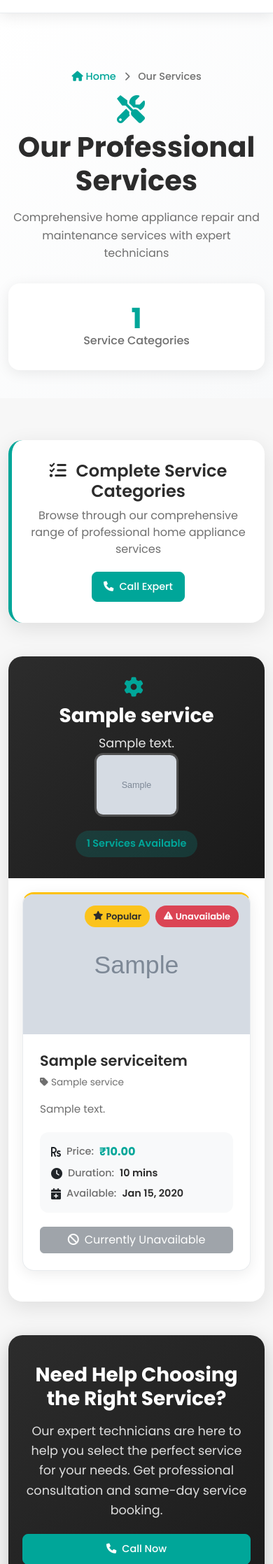
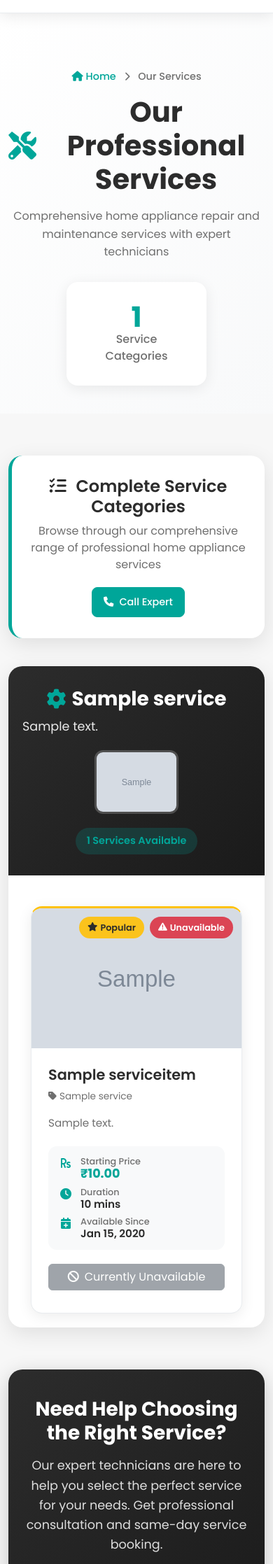
Before and after one commit to kishorekhn/Fixnow_Phase_2, a Django app: page /services/ in a window 390 px wide. Shown: the part 122-2357 px from the top of the page at 70% size. Run offline with Django 4.2, Linux system fonts and the light colour scheme; tables that the repository leaves empty hold one stand-in row (values such as "Sample post"); grey boxes marked "Sample" are stand-in pictures; some libraries are stand-ins or nearby versions.

Commit message:
Alignment Change in the Items

```diff
--- a/templates/Main/items.htm
+++ b/templates/Main/items.htm
@@ -25,7 +25,7 @@
                     <p class="services-subtitle">Comprehensive home appliance repair and maintenance services with expert technicians</p>
                 </div>
             </div>
-            <div class="col-lg-4 text-lg-end">
+            <div class="col-lg-4">
                 <div class="header-stats">
                     <div class="stat-item">
                         <span class="stat-number">{{ services|length }}</span>
@@ -42,7 +42,7 @@
     <div class="container">
         {% if services %}
         <!-- Services Overview -->
-        <div class="services-overview-card mb-5">
+        <div class="services-overview-card">
             <div class="row align-items-center">
                 <div class="col-lg-8">
                     <h3 class="overview-title">
@@ -51,7 +51,7 @@
                     </h3>
                     <p class="overview-text">Browse through our comprehensive range of professional home appliance services</p>
                 </div>
-                <div class="col-lg-4 text-lg-end">
+                <div class="col-lg-4">
                     <div class="overview-actions">
                         <a href="tel:+918098606019" class="btn btn-accent btn-lg">
                             <i class="fas fa-phone me-2"></i>Call Expert
@@ -63,11 +63,11 @@
 
         <!-- Services List -->
         {% for service in services %}
-        <div class="service-category-card mb-5">
+        <div class="service-category-card">
             <!-- Service Category Header -->
             <div class="service-category-header">
                 <div class="row align-items-center">
-                    <div class="col-lg-8">
+                    <div class="col-md-8">
                         <div class="category-info">
                             <h2 class="category-title">
                                 <i class="fas fa-cog me-2"></i>
@@ -78,7 +78,8 @@
                             {% endif %}
                         </div>
                     </div>
-                    <div class="col-lg-4 text-lg-end">
+                    <div class="col-md-4">
+                        <div class="category-meta">
                             {% if service.image %}
                             <div class="category-image">
                                 <img src="{{ service.image.url }}" alt="{{ service.name }}" class="img-fluid">
@@ -90,12 +91,13 @@
                         </div>
                     </div>
                 </div>
+            </div>
 
             <!-- Service Items Grid -->
-            <div class="service-items-grid row justify-content-center">
-
+            <div class="service-items-container">
+                <div class="row g-4 justify-content-start">
                     {% for item in service.items.all %}
-                <div class="col-xl-4 col-lg-6 col-md-6 mb-4 justify-content-center">
+                    <div class="col-lg-4 col-md-6">
                         <div class="service-item-card" data-item-id="{{ item.id }}">
                             <!-- Service Badges -->
                             <div class="service-badges">
@@ -146,29 +148,29 @@
                                 <!-- Service Meta Info -->
                                 <div class="service-meta">
                                     {% if item.price %}
-                                <div class="meta-row">
                                     <div class="meta-item">
-                                        <i class="fas fa-rupee-sign text-accent"></i>
-                                        <span class="meta-label">Price:</span>
+                                        <i class="fas fa-rupee-sign"></i>
+                                        <div class="meta-content">
+                                            <span class="meta-label">Starting Price</span>
                                             <span class="meta-value price-value">₹{{ item.price }}</span>
                                         </div>
                                     </div>
                                     {% endif %}
 
                                     {% if item.duration_minutes %}
-                                <div class="meta-row">
                                     <div class="meta-item">
-                                        <i class="fas fa-clock text-accent"></i>
-                                        <span class="meta-label">Duration:</span>
+                                        <i class="fas fa-clock"></i>
+                                        <div class="meta-content">
+                                            <span class="meta-label">Duration</span>
                                             <span class="meta-value">{{ item.duration_minutes }} mins</span>
                                         </div>
                                     </div>
                                     {% endif %}
 
-                                <div class="meta-row">
                                     <div class="meta-item">
-                                        <i class="fas fa-calendar-plus text-accent"></i>
-                                        <span class="meta-label">Available:</span>
+                                        <i class="fas fa-calendar-plus"></i>
+                                        <div class="meta-content">
+                                            <span class="meta-label">Available Since</span>
                                             <span class="meta-value">{{ item.created_at|date:"M d, Y" }}</span>
                                         </div>
                                     </div>
@@ -207,22 +209,23 @@
                     {% endfor %}
                 </div>
             </div>
+        </div>
         {% endfor %}
 
         <!-- Call to Action -->
-        <div class="cta-section mt-5">
+        <div class="cta-section">
             <div class="cta-card">
                 <div class="row align-items-center">
                     <div class="col-lg-8">
                         <h3 class="cta-title">Need Help Choosing the Right Service?</h3>
                         <p class="cta-text">Our expert technicians are here to help you select the perfect service for your needs. Get professional consultation and same-day service booking.</p>
                     </div>
-                    <div class="col-lg-4 text-lg-end">
+                    <div class="col-lg-4">
                         <div class="cta-actions">
                             <a href="tel:+918098606019" class="btn btn-accent btn-lg">
                                 <i class="fas fa-phone me-2"></i>Call Now
                             </a>
-                            <a href="https://wa.me/918098606019" class="btn btn-success btn-lg ms-2" target="_blank">
+                            <a href="https://wa.me/918098606019" class="btn btn-success btn-lg" target="_blank">
                                 <i class="fab fa-whatsapp me-2"></i>WhatsApp
                             </a>
                         </div>
@@ -311,7 +318,7 @@ body {
     font-weight: 500;
 }
 
-.header-content .services-title {
+.services-title {
     font-size: 3rem;
     font-weight: 700;
     color: var(--primary-color);
@@ -337,6 +344,8 @@ body {
     padding: 30px;
     border-radius: 16px;
     box-shadow: 0 4px 20px rgba(0, 0, 0, 0.08);
+    margin-left: auto;
+    max-width: 200px;
 }
 
 .stat-number {
@@ -358,13 +367,14 @@ body {
     padding: 60px 0 80px;
 }
 
-/* Services Overview Card */
+/* Services Overview Card - Better alignment */
 .services-overview-card {
     background: var(--white);
     padding: 40px;
     border-radius: 20px;
     box-shadow: 0 8px 30px rgba(0, 0, 0, 0.1);
     border-left: 5px solid var(--accent-color);
+    margin-bottom: 40px;
 }
 
 .overview-title {
@@ -393,6 +407,10 @@ body {
     background: linear-gradient(135deg, var(--primary-color), #1a1a1a);
     color: white;
     padding: 40px;
+}
+
+.category-info {
+    text-align: left;
 }
 
 .category-title {
@@ -414,8 +432,11 @@ body {
     line-height: 1.6;
 }
 
+.category-meta {
+    text-align: center;
+}
+
 .category-image {
-    text-align: center;
     margin-bottom: 20px;
 }
 
@@ -440,15 +461,21 @@ body {
     display: inline-block;
 }
 
-/* Service Items Grid */
-.service-items-grid {
+/* Service Items Container - Fixed grid alignment */
+.service-items-container {
     padding: 40px;
-    display: grid;
-    grid-template-columns: repeat(auto-fit, minmax(350px, 1fr));
-    gap: 24px;
 }
 
-/* Service Item Cards */
+.service-items-container .row {
+    margin: 0;
+}
+
+.service-items-container [class*="col-"] {
+    padding-left: 12px;
+    padding-right: 12px;
+}
+
+/* Service Item Cards - Better proportions */
 .service-item-card {
     background: var(--white);
     border-radius: 16px;
@@ -458,6 +485,8 @@ body {
     position: relative;
     height: 100%;
     border: 1px solid var(--border-color);
+    display: flex;
+    flex-direction: column;
 }
 
 .service-item-card:hover {
@@ -500,6 +529,7 @@ body {
     height: 200px;
     overflow: hidden;
     position: relative;
+    flex-shrink: 0;
 }
 
 .service-image img {
@@ -546,9 +576,12 @@ body {
     font-size: 2rem;
 }
 
-/* Service Content */
+/* Service Content - Better structure */
 .service-content {
     padding: 24px;
+    display: flex;
+    flex-direction: column;
+    flex-grow: 1;
 }
 
 .service-header {
@@ -575,53 +608,65 @@ body {
     line-height: 1.6;
     margin-bottom: 20px;
     font-size: 0.95rem;
+    flex-grow: 1;
 }
 
-/* Service Meta */
+/* Service Meta - Improved layout */
 .service-meta {
     background: var(--light-gray);
     padding: 16px;
     border-radius: 12px;
     margin-bottom: 20px;
-}
-
-.meta-row {
-    margin-bottom: 8px;
-}
-
-.meta-row:last-child {
-    margin-bottom: 0;
+    display: flex;
+    flex-direction: column;
+    gap: 12px;
 }
 
 .meta-item {
     display: flex;
     align-items: center;
-    gap: 8px;
+    gap: 12px;
+}
+
+.meta-item i {
+    color: var(--accent-color);
+    width: 18px;
+    text-align: center;
+    flex-shrink: 0;
+}
+
+.meta-content {
+    display: flex;
+    flex-direction: column;
+    gap: 2px;
 }
 
 .meta-label {
-    font-size: 0.9rem;
+    font-size: 0.8rem;
     color: var(--text-color);
     font-weight: 500;
+    line-height: 1;
 }
 
 .meta-value {
-    font-size: 0.9rem;
+    font-size: 0.95rem;
     color: var(--primary-color);
     font-weight: 600;
+    line-height: 1;
 }
 
 .price-value {
     color: var(--accent-color);
-    font-size: 1rem;
+    font-size: 1.1rem;
     font-weight: 700;
 }
 
-/* Action Buttons */
+/* Action Buttons - Better alignment */
 .service-actions {
     display: flex;
     gap: 8px;
     align-items: center;
+    margin-top: auto;
 }
 
 .btn-accent {
@@ -779,17 +841,26 @@ body {
     margin-bottom: 30px;
 }
 
+.empty-actions {
+    display: flex;
+    gap: 12px;
+    justify-content: center;
+}
+
 /* Responsive Design */
 @media (max-width: 768px) {
     .services-header {
         padding: 100px 0 40px;
-        text-align: center;
     }
 
-    .header-content .services-title {
+    .header-content {
+        text-align: center;
+        margin-bottom: 30px;
+    }
+
+    .services-title {
         font-size: 2.5rem;
-        flex-direction: column;
-        gap: 10px;
+        justify-content: center;
     }
 
     .services-subtitle {
@@ -797,7 +868,7 @@ body {
     }
 
     .header-stats {
-        margin-top: 30px;
+        margin: 0 auto;
     }
 
     .services-overview-card {
@@ -816,12 +888,14 @@ body {
 
     .category-title {
         font-size: 1.75rem;
-        flex-direction: column;
-        gap: 10px;
+        justify-content: center;
     }
 
-    .service-items-grid {
-        grid-template-columns: 1fr;
+    .category-meta {
+        margin-top: 20px;
+    }
+
+    .service-items-container {
         padding: 20px;
     }
 
@@ -835,13 +909,13 @@ body {
     }
 
     .cta-actions {
+        justify-content: center;
         margin-top: 20px;
+        flex-direction: column;
     }
 
     .cta-actions .btn {
-        display: block;
         width: 100%;
-        margin: 10px 0 !important;
     }
 
     .empty-icon {
@@ -854,29 +928,42 @@ body {
         font-size: 1.75rem;
     }
 
+    .empty-actions {
+        flex-direction: column;
+    }
+
     .empty-actions .btn {
-        display: block;
         width: 100%;
-        margin: 10px 0 !important;
     }
 }
 
 @media (max-width: 576px) {
     .service-actions {
-        flex-direction: column;
+        flex-wrap: wrap;
+        gap: 8px;
     }
 
-    .service-actions .btn {
-        width: 100%;
+    .service-actions .flex-fill {
+        flex: 1 1 100%;
+        margin-bottom: 8px;
     }
 
-    .meta-item {
-        flex-wrap: wrap;
+    .btn-outline-primary,
+    .btn-outline-danger {
+        flex: 1;
+        width: auto;
     }
 
     .service-badges {
         flex-direction: row;
         flex-wrap: wrap;
+        top: 12px;
+        right: 12px;
+    }
+
+    .meta-item {
+        flex-direction: row;
+        align-items: flex-start;
     }
 }
 
@@ -1124,14 +1211,14 @@ document.querySelectorAll('.popular-badge').forEach(badge => {
 document.querySelectorAll('.service-category-header').forEach(header => {
     header.addEventListener('click', function() {
         const card = this.closest('.service-category-card');
-        const itemsGrid = card.querySelector('.service-items-grid');
+        const itemsContainer = card.querySelector('.service-items-container');
 
         // Toggle visibility
-        if (itemsGrid.style.display === 'none') {
-            itemsGrid.style.display = 'grid';
+        if (itemsContainer.style.display === 'none') {
+            itemsContainer.style.display = 'block';
             this.classList.remove('collapsed');
         } else {
-            itemsGrid.style.display = 'none';
+            itemsContainer.style.display = 'none';
             this.classList.add('collapsed');
         }
     });
@@ -1151,18 +1238,17 @@ function searchServices(query) {
                        serviceDescription.includes(searchQuery) ||
                        serviceCategory.includes(searchQuery);
 
+        const cardColumn = card.closest('[class*="col-"]');
         if (matches) {
-            card.style.display = 'block';
-            card.closest('.col-xl-4').style.display = 'block';
+            cardColumn.style.display = 'block';
         } else {
-            card.style.display = 'none';
-            card.closest('.col-xl-4').style.display = 'none';
+            cardColumn.style.display = 'none';
         }
     });
 
     // Show/hide category cards based on visible items
     document.querySelectorAll('.service-category-card').forEach(categoryCard => {
-        const visibleItems = categoryCard.querySelectorAll('.service-item-card[style*="display: block"], .service-item-card:not([style*="display: none"])');
+        const visibleItems = categoryCard.querySelectorAll('[class*="col-"]:not([style*="display: none"]) .service-item-card');
 
         if (visibleItems.length === 0) {
             categoryCard.style.display = 'none';
@@ -1204,6 +1293,25 @@ const observeServiceCards = () => {
 
 // Initialize scroll animations when DOM is loaded
 document.addEventListener('DOMContentLoaded', observeServiceCards);
+
+// Auto-adjust grid layout based on content
+function adjustGridLayout() {
+    document.querySelectorAll('.service-items-container .row').forEach(row => {
+        const items = row.querySelectorAll('[class*="col-"]:not([style*="display: none"])');
+        const itemCount = items.length;
+
+        // If only one or two items in the last row, center them
+        if (itemCount <= 2) {
+            row.classList.add('justify-content-center');
+        } else {
+            row.classList.remove('justify-content-center');
+        }
+    });
+}
+
+// Call on page load and window resize
+document.addEventListener('DOMContentLoaded', adjustGridLayout);
+window.addEventListener('resize', adjustGridLayout);
 </script>
 
 {% endblock content %}
```
Also changed, not shown: other parts of templates/Main/items.htm (+34 -5 lines). Lines whose indentation alone changed are shown as unchanged.
